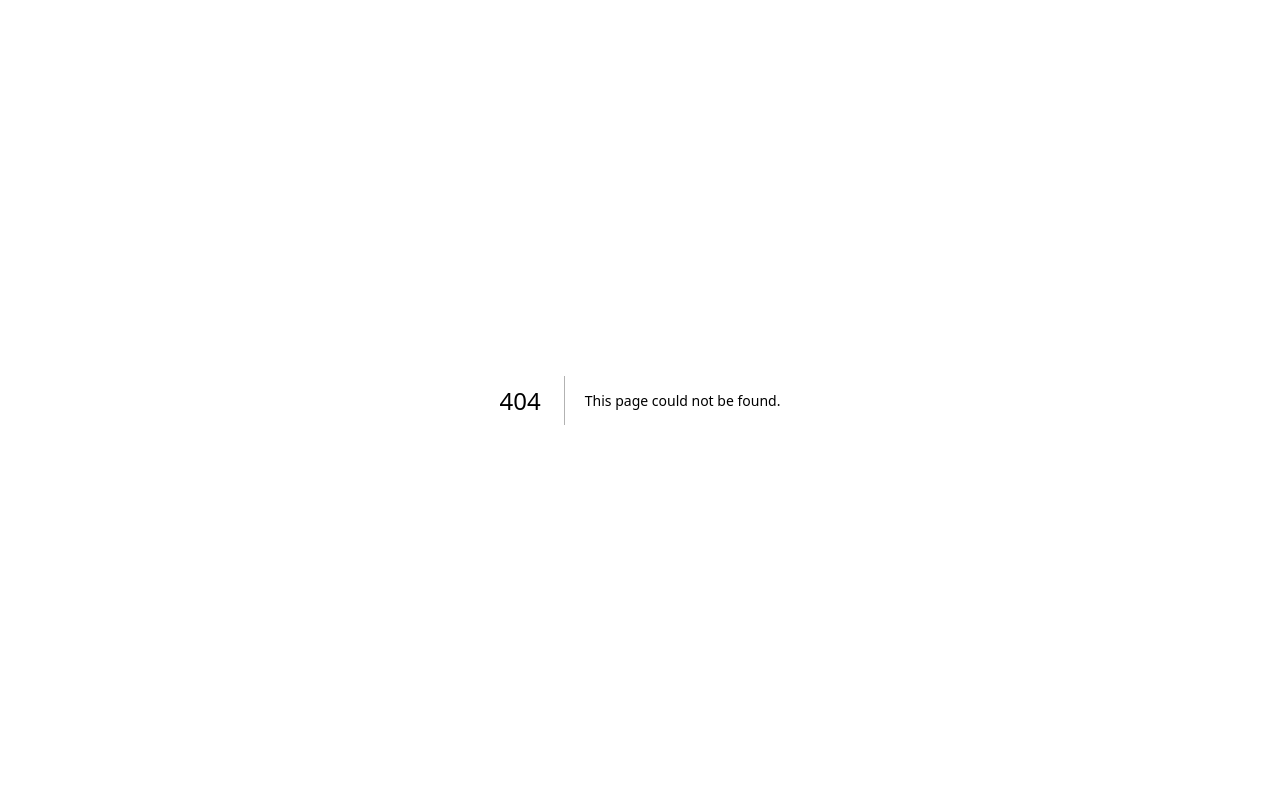
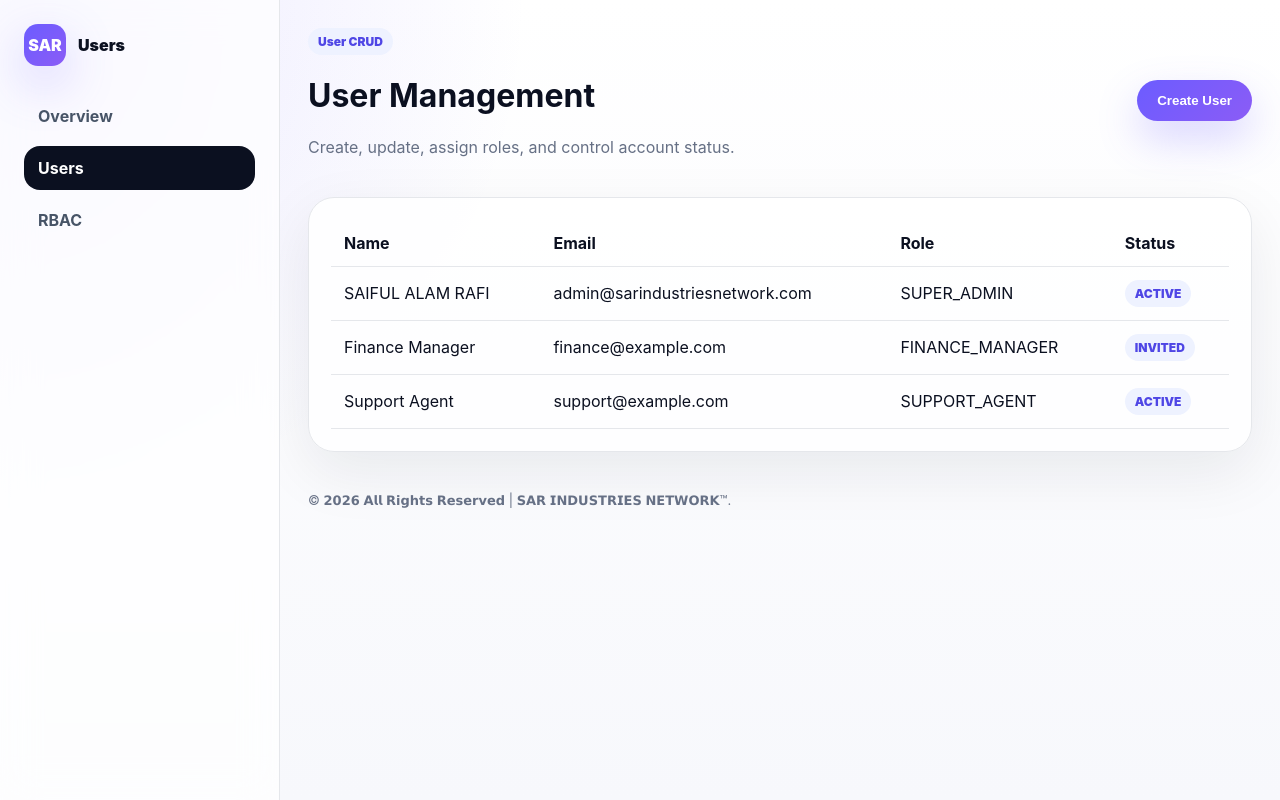
Before and after one commit to sarindustriesnetwork/github, a Next.js app: page /admin/users in a window 1280 px wide. Before the commit this address had no page. Built offline with nearby package versions, Linux system fonts and the light colour scheme.

Commit message:
feat: add user management page

```diff
--- /dev/null
+++ b/app/admin/users/page.tsx
@@ -0,0 +1,23 @@
+import Link from "next/link";
+import { BRAND } from "@/lib/branding";
+
+const users = [
+  { name: "SAIFUL ALAM RAFI", email: "admin@sarindustriesnetwork.com", role: "SUPER_ADMIN", status: "ACTIVE" },
+  { name: "Finance Manager", email: "finance@example.com", role: "FINANCE_MANAGER", status: "INVITED" },
+  { name: "Support Agent", email: "support@example.com", role: "SUPPORT_AGENT", status: "ACTIVE" }
+];
+
+export default function UsersPage() {
+  return (
+    <div className="shell">
+      <aside className="sidebar"><div className="brand"><div className="logo">SAR</div><span>Users</span></div><nav className="nav"><Link href="/admin">Overview</Link><Link className="active" href="/admin/users">Users</Link><Link href="/admin/security">RBAC</Link></nav></aside>
+      <main className="main">
+        <div className="topbar"><div><span className="badge">User CRUD</span><h1>User Management</h1><p className="muted">Create, update, assign roles, and control account status.</p></div><button className="btn primary">Create User</button></div>
+        <div className="card">
+          <table className="table"><thead><tr><th>Name</th><th>Email</th><th>Role</th><th>Status</th></tr></thead><tbody>{users.map((user) => <tr key={user.email}><td>{user.name}</td><td>{user.email}</td><td>{user.role}</td><td><span className="badge">{user.status}</span></td></tr>)}</tbody></table>
+        </div>
+        <p className="footer">{BRAND.copyright}</p>
+      </main>
+    </div>
+  );
+}
```
